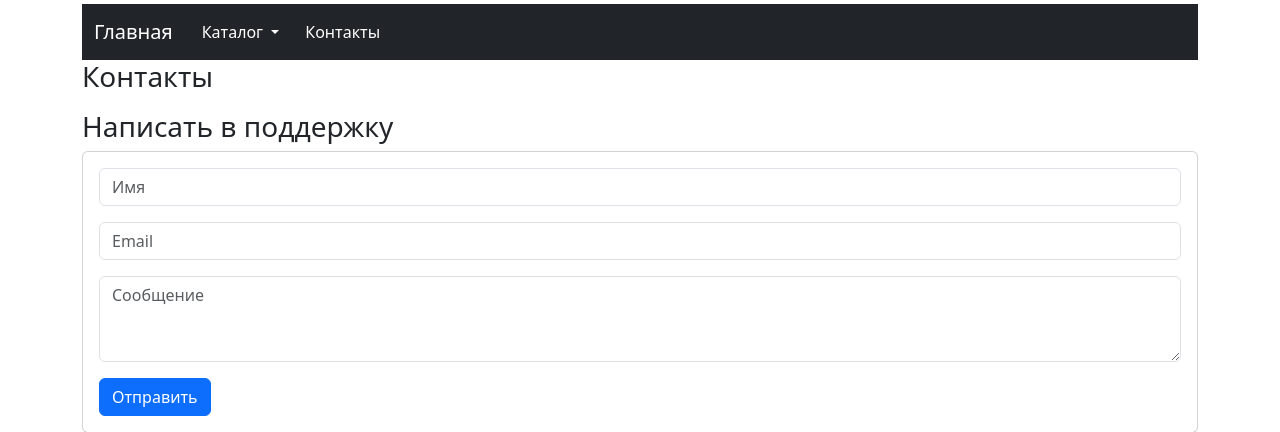
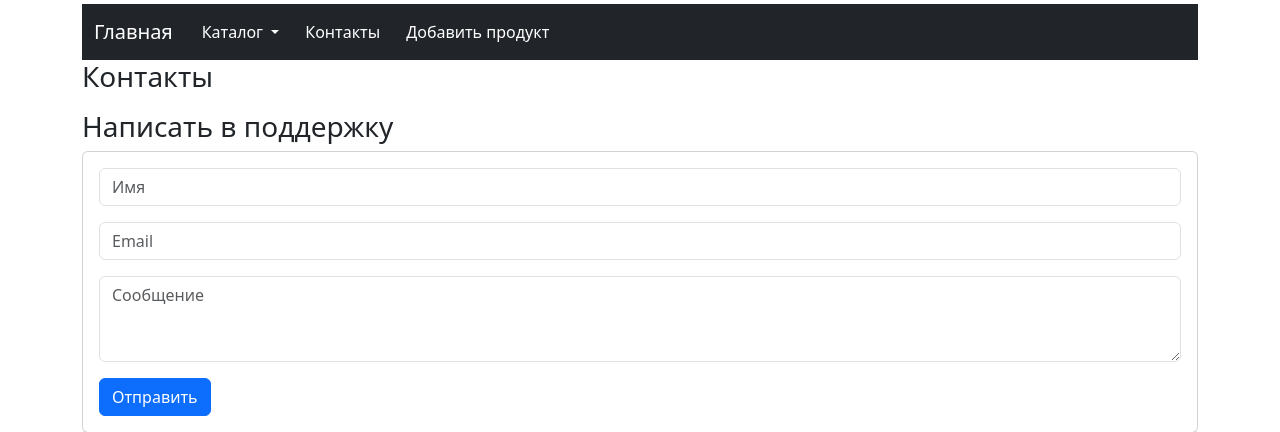
Before and after one commit to AlexandrBxbrxv/dz_19_2, a Django app: page /contacts in a window 1280 px wide. Shown: the top 432 px of the page. Run offline with Django 5.2, Linux system fonts and the light colour scheme.

Commit message:
+ путь для страницы добавления

```diff
--- a/catalog/templates/catalog/includes/inc_nav_bar.html
+++ b/catalog/templates/catalog/includes/inc_nav_bar.html
@@ -24,7 +24,11 @@
             <a class="btn btn-dark" aria-expanded="false" href="{% url 'catalog:contacts' %}">
               Контакты
             </a>
-
+          </li>
+          <li class="nav-item">
+            <a class="btn btn-dark" aria-expanded="false" href="{% url 'catalog:add_product' %}">
+              Добавить продукт
+            </a>
           </li>
         </ul>
       </div>
--- a/catalog/urls.py
+++ b/catalog/urls.py
@@ -1,6 +1,6 @@
 from django.urls import path
 from catalog.apps import CatalogConfig
-from catalog.views import home, contacts, consumables, equipment, product_detail
+from catalog.views import home, contacts, consumables, equipment, product_detail, add_product
 
 app_name = CatalogConfig.name
 
@@ -10,4 +10,5 @@ urlpatterns = [
     path('consumables', consumables, name='consumables'),
     path('equipment', equipment, name='equipment'),
     path('product_detail/<int:pk>/', product_detail, name='product_detail'),
+    path('add_product', add_product, name='add_product'),
 ]
--- a/catalog/views.py
+++ b/catalog/views.py
@@ -74,4 +74,4 @@ def add_product(request):
         description = request.POST.get('description')
         image = request.POST.get('image')
 
-    return render(request, 'catalog/contacts.html', context)
+    return render(request, 'catalog/add_product.html', context)
```
